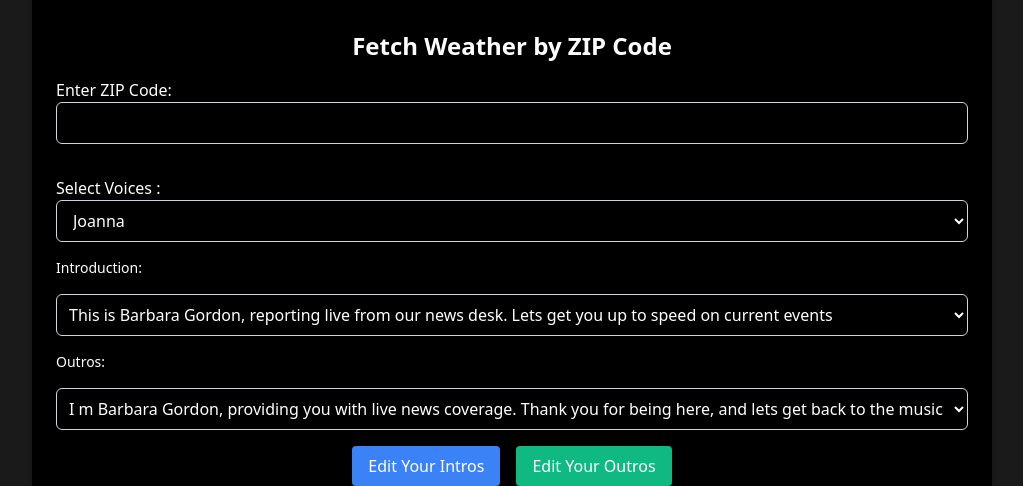
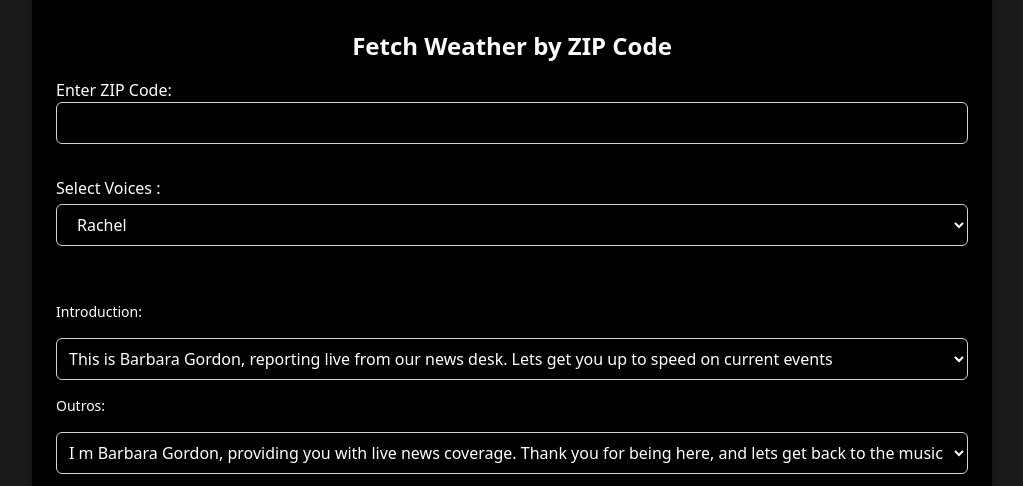
Before and after one commit to PragmaCodeRepo/Development-Radio-Ai, a Django app: page /weather-zipcode/ in a window 1280 px wide. Shown: the part 142-628 px from the top of the page, without its empty margins (128-1151 px from the left). Run offline with Django 4.2, Linux system fonts and the light colour scheme; data comes from the database, SQL or seed files in the repository; both versions use the stored data as it was after the commit; parts of the project's set-up code (start-up, migrations or seed data) failed here and were passed over.

Commit message:
27 Dec 2023

```diff
--- a/app/settings.py
+++ b/app/settings.py
@@ -155,6 +155,8 @@ EMAIL_USE_TLS = True
 EMAIL_USE_SSL = False  # Use True for SSL
 EMAIL_HOST_USER = os.getenv('EMAIL_HOST_USER')
 EMAIL_HOST_PASSWORD = os.getenv('EMAIL_HOST_PASSWORD')
+ELEVEN_API_KEY = os.getenv('ELEVEN_API_KEY')
+ELEVEN_API_URL = os.getenv('ELEVEN_API_URL')
 
 # logging
 LOGGING = {
--- a/radioai/models.py
+++ b/radioai/models.py
@@ -16,25 +16,25 @@ class SchedulingTasks(models.Model):
         # ('Neutral', 'Neutral'),
         # ('Female', 'Female'),
         # ('Male', 'Male'),
-        ('Joanna', 'Joanna'),
-        ('Matthew', 'Matthew'),
-        ('Ivy', 'Ivy'),
-        ('Justin', 'Justin'),
-        ('Kendra', 'Kendra'),
-        ('Kimberly', 'Kimberly'),
-        ('Salli', 'Salli'),
-        ('Joey', 'Joey'),
-        ('Nicole', 'Nicole'),
-        ('Russell','Russell'),
-        ('Amy', 'Amy'),
-        ('Brian', 'Brian'),
-        ('Emma','Emma'),
-        ('Daniella','Daniella'),
-        ('Ruth','Ruth'),
-        ('Gregory','Gregory'),
-        ('Kevin','Kevin'),
-        ('Joey','Joey'),
-        ('Stephan','Stephan'),
+        ('21m00Tcm4TlvDq8ikWAM', 'Rachel'),
+        ('29vD33N1CtxCmqQRPOHJ', 'Drew'),
+        ('2EiwWnXFnvU5JabPnv8n', 'Clyde'),
+        ('AZnzlk1XvdvUeBnXmlld', 'Domi'),
+        ('CYw3kZ02Hs0563khs1Fj', 'Dave'),
+        ('D38z5RcWu1voky8WS1ja', 'Fin'),
+        ('EXAVITQu4vr4xnSDxMaL', 'Sarah'),
+        ('ErXwobaYiN019PkySvjV', 'Antoni'),
+        ('GBv7mTt0atIp3Br8iCZE', 'Thomas'),
+        ('IKne3meq5aSn9XLyUdCD','Charlie'),
+        ('JBFqnCBsd6RMkjVDRZzb', 'George'),
+        ('LcfcDJNUP1GQjkzn1xUU', 'Emily'),
+        ('MF3mGyEYCl7XYWbV9V6O','Elli'),
+        ('N2lVS1w4EtoT3dr4eOWO','Callum'),
+        ('ODq5zmih8GrVes37Dizd','Patrick'),
+        ('SOYHLrjzK2X1ezoPC6cr','Harry'),
+        ('TX3LPaxmHKxFdv7VOQHJ','Liam'),
+        ('ThT5KcBeYPX3keUQqHPh','Dorothy'),
+        ('TxGEqnHWrfWFTfGW9XjX','Josh'),
 
     ]
     sftp_host = models.CharField(max_length=255)
@@ -107,25 +107,26 @@ class SchedulingTasksWeatherByZipcode(models.Model):
         # ('Neutral', 'Neutral'),
         # ('Female', 'Female'),
         # ('Male', 'Male'),
-        ('Joanna', 'Joanna'),
-        ('Matthew', 'Matthew'),
-        ('Ivy', 'Ivy'),
-        ('Justin', 'Justin'),
-        ('Kendra', 'Kendra'),
-        ('Kimberly', 'Kimberly'),
-        ('Salli', 'Salli'),
-        ('Joey', 'Joey'),
-        ('Nicole', 'Nicole'),
-        ('Russell','Russell'),
-        ('Amy', 'Amy'),
-        ('Brian', 'Brian'),
-        ('Emma','Emma'),
-        ('Daniella','Daniella'),
-        ('Ruth','Ruth'),
-        ('Gregory','Gregory'),
-        ('Kevin','Kevin'),
-        ('Joey','Joey'),
-        ('Stephan','Stephan'),
+        ('21m00Tcm4TlvDq8ikWAM', 'Rachel'),
+        ('29vD33N1CtxCmqQRPOHJ', 'Drew'),
+        ('2EiwWnXFnvU5JabPnv8n', 'Clyde'),
+        ('AZnzlk1XvdvUeBnXmlld', 'Domi'),
+        ('CYw3kZ02Hs0563khs1Fj', 'Dave'),
+        ('D38z5RcWu1voky8WS1ja', 'Fin'),
+        ('EXAVITQu4vr4xnSDxMaL', 'Sarah'),
+        ('ErXwobaYiN019PkySvjV', 'Antoni'),
+        ('GBv7mTt0atIp3Br8iCZE', 'Thomas'),
+        ('IKne3meq5aSn9XLyUdCD','Charlie'),
+        ('JBFqnCBsd6RMkjVDRZzb', 'George'),
+        ('LcfcDJNUP1GQjkzn1xUU', 'Emily'),
+        ('MF3mGyEYCl7XYWbV9V6O','Elli'),
+        ('N2lVS1w4EtoT3dr4eOWO','Callum'),
+        ('ODq5zmih8GrVes37Dizd','Patrick'),
+        ('SOYHLrjzK2X1ezoPC6cr','Harry'),
+        ('TX3LPaxmHKxFdv7VOQHJ','Liam'),
+        ('ThT5KcBeYPX3keUQqHPh','Dorothy'),
+        ('TxGEqnHWrfWFTfGW9XjX','Josh'),
+
 
     ]
     sftp_host = models.CharField(max_length=255)
--- a/radioai/views.py
+++ b/radioai/views.py
@@ -28,6 +28,7 @@ from .serializers import AudioConversionRequestSerializer
 from decouple import config
 import boto3
 from django.http import JsonResponse
+from requests.exceptions import RequestException
 
 
 # logging
@@ -38,6 +39,7 @@ os.environ["GOOGLE_APPLICATION_CREDENTIALS"] = "groundrush-labs-voices-5f4df2f4a
 # SFTP_USERNAME = "haljordan"
 # SFTP_PASSWORD = "RawNotesandBeats$!"
 # SFTP_REMOTE_PATH = "/ANNOUNCEMENTS_FOLDER"
+
 
 # Constants
 
@@ -54,8 +56,8 @@ OUTROS_LIST = [
 
 
 # OPENAI_API_KEY = "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"
-ELEVEN_API_URL = "https://api.elevenlabs.io/v1/text-to-speech/EdRbIefwv6OnQZLNqQKI"
-ELEVEN_API_KEY = "52336052b968f9a2cf5b75b888f518a0"
+
+ELEVEN_API_KEY = "f94fb64d2d4db67ec4f7dcee39d05e17"
 CHUNK_SIZE = 1024
 MUSIC_PATH = "music.mp3"  # Replace with the path to your music file on the server
 
@@ -134,48 +136,33 @@ def rewrite_with_chatgpt(text):
 #     return response.audio_content
 
 
-def convert_text_to_audio(text, voice_gender):
+def convert_text_to_audio(text,voice):
+    voice_id=voice
+    ELEVEN_API_URL = f"https://api.elevenlabs.io/v1/text-to-speech/{voice_id}"
     try:
-        logger.info("INSIDE CONVERT TO AUDIO")
-        aws_access_key_id = config('AWS_ACCESS_KEY_ID')
-        aws_secret_access_key = config('AWS_SECRET_ACCESS_KEY')
-        aws_region = config('AWS_REGION', default='us-west-2')
-        print(
-            f'the credentials are access key is {aws_access_key_id} and aws_secret key is {aws_secret_access_key} and region is {aws_region}')
-        # Initialize an AWS Polly client with access key, secret key, and region.
-        client = boto3.client(
-            'polly',
-            aws_access_key_id=aws_access_key_id,
-            aws_secret_access_key=aws_secret_access_key,
-            region_name=aws_region
-        )
+        data = {
+            "text": text,
+            "model_id": "eleven_monolingual_v1",
+            "voice_settings": {
+                "stability": 0.5,
+                "similarity_boost": 0.5
+            }
+        }
+        headers = {
+            "Accept": "audio/mpeg",
+            "Content-Type": "application/json",
+            "xi-api-key": ELEVEN_API_KEY
+        }
+        response = requests.post(ELEVEN_API_URL, json=data, headers=headers)
 
-        # Determine voice name based on gender preference
-        # Polly has different voice IDs for male and female voices
-
-        voice_id = voice_gender
-        rate = "slow"
-        print(voice_id)
-        if rate == "slow":
-            rate_value = "100%"
-
-        # Construct the SSML with pitch, speed, and other attributes.
-        # ssml = f'<speak><prosody rate="medium" pitch="-1st">{text}</prosody></speak>'
-
-        # Request the synthesis with SSML.
-        response = client.synthesize_speech(
-            Engine='neural',
-            OutputFormat='mp3',
-            Text=f'<speak><prosody rate="{rate_value}">{text}</prosody></speak>',
-            VoiceId=voice_id,
-            TextType='ssml',
-
-        )
-
-        # Return the audio content
-        return response['AudioStream'].read()
-    except Exception as e:
+        if response.status_code == 200:
+            return response.content
+        else:
+            print(f"Failed to convert text to audio. Status code: {response.status_code}")
+            return None
+    except RequestException as e:
         print(f"An error occurred: {str(e)}")
+        return None
 
 
 def overlay_background_music(news_content, music_file_path, output_file):
@@ -330,7 +317,7 @@ def convert_to_audio(request):
         all_news_text += f'<break time="1s"/>{outro_user}'
 
         # Convert text to audio using the selected voice gender
-        audio_content = convert_text_to_audio(all_news_text, voice)
+        audio_content = convert_text_to_audio(all_news_text,voice)
 
         if audio_content:
             # Overlay background music
--- a/templates/weather_zipcode.html
+++ b/templates/weather_zipcode.html
@@ -241,27 +241,33 @@
 
             <div class="mb-4">
               <label for="voice_gender" class="block text-black-700">Select Voices :</label>
-              <select id="voice_gender" name="voice" class="w-full border border-gray-300 rounded-md px-3 py-2 focus:outline-none focus:border-blue-500 bg-black">
-                <option value="Joanna">Joanna</option>
-                <option value="Matthew">Matthew</option>
-                <option value="Ivy">Ivy</option>
-                <option value="Justin">Justin</option>
-                <option value="Kendra">Kendra</option>
-                <option value="Kimberly">Kimberly</option>
-                <option value="Salli">Salli</option>
-                <option value="Joey">Joey</option>
-                <option value="Nicole">Nicole</option>
-                <option value="Russell">Russell</option>
-                <option value="Amy">Amy</option>
-                <option value="Brian">Brian</option>
-                <option value="Emma">Emma</option>
-                <option value="Daniella">Daniella</option>
-                <option value="Ruth">Ruth</option>
-                <option value="Gregory">Gregory</option>
-                <option value="Kevin">Kevin</option>
-                <option value="Joey">Joey</option>
-                <option value="Stephan">Stephan</option>
-              </select>
+              <select
+                  name="voice"
+                  class="block w-full px-4 py-2 mt-1 border border-gray-300 rounded-md focus:ring focus:ring-indigo-200 focus:border-indigo-500 focus:outline-none focus:ring-opacity-50 mb-10 bg-black"
+                >
+                {% comment %} <option value="Neutral">Neutral</option>
+                <option value="Female">Female</option>
+                <option value="Male">Male</option> {% endcomment %}
+                <option value="21m00Tcm4TlvDq8ikWAM">Rachel</option>
+                <option value="29vD33N1CtxCmqQRPOHJ">Drew</option>
+                <option value="2EiwWnXFnvU5JabPnv8n">Clyde</option>
+                <option value="AZnzlk1XvdvUeBnXmlld">Domi</option>
+                <option value="CYw3kZ02Hs0563khs1Fj">Dave</option>
+                <option value="D38z5RcWu1voky8WS1ja">Fin</option>
+                <option value="EXAVITQu4vr4xnSDxMaL">Sarah</option>
+                <option value="ErXwobaYiN019PkySvjV">Antoni</option>
+                <option value="GBv7mTt0atIp3Br8iCZE">Thomas</option>
+                <option value="IKne3meq5aSn9XLyUdCD">Charlie</option>
+                <option value="JBFqnCBsd6RMkjVDRZzb">George</option>
+                <option value="LcfcDJNUP1GQjkzn1xUU">Emily</option>
+                <option value="MF3mGyEYCl7XYWbV9V6O">Elli</option>
+                <option value="N2lVS1w4EtoT3dr4eOWO">Callum</option>
+                <option value="ODq5zmih8GrVes37Dizd">Patrick</option>
+                <option value="SOYHLrjzK2X1ezoPC6cr">Harry</option>
+                <option value="TX3LPaxmHKxFdv7VOQHJ">Liam</option>
+                <option value="ThT5KcBeYPX3keUQqHPh">Dorothy</option>
+                <option value="TxGEqnHWrfWFTfGW9XjX">Josh</option>
+                </select>
             </div>
 
             {% include "select_intro_outro.html" %}
```
Also changed, not shown: templates/index.html (+19 -19 lines), db.sqlite3, radioai/migrations/0016_alter_schedulingtasks_voice.py (added), radioai/migrations/0017_alter_schedulingtasks_voice_and_more.py (added), 2 other files.
